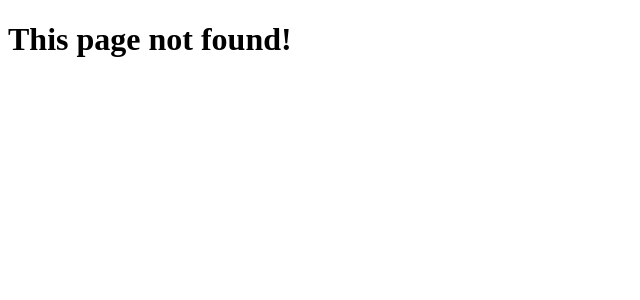
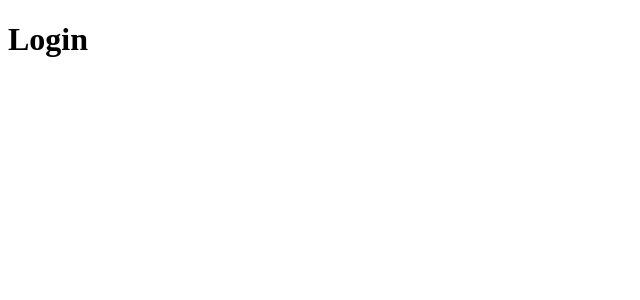
Before and after one commit to ammarAlzaqam/NEXT.JS-15-fundamentals-routing-demo, a Next.js app: page /login in a window 1280 px wide. Before the commit this address had no page. Shown: the top 300 px of the page, without its empty margins (0-640 px from the left). Built offline with nearby package versions, Linux system fonts and the light colour scheme.

Commit message:
route groups

```diff
--- /dev/null
+++ b/src/app/(auth)/forget-password/page.tsx
@@ -0,0 +1,3 @@
+export default function ForgetPassword() {
+  return <h1>Forget password</h1>;
+}
--- /dev/null
+++ b/src/app/(auth)/login/page.tsx
@@ -0,0 +1,3 @@
+export default function Login() {
+  return <h1>Login</h1>;
+}
--- /dev/null
+++ b/src/app/(auth)/register/page.tsx
@@ -0,0 +1,3 @@
+export default function Register() {
+  return <h1>Register</h1>;
+}
```
